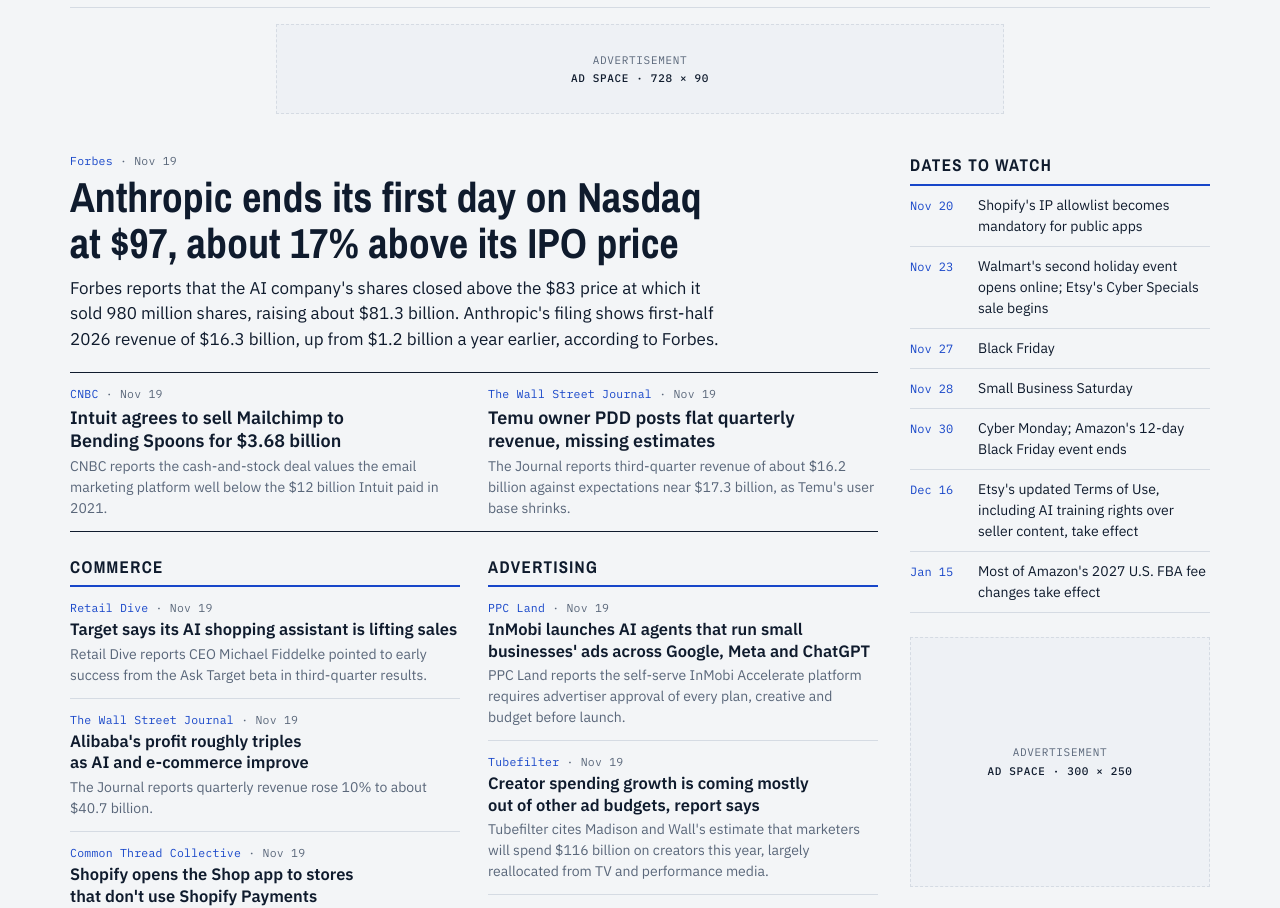
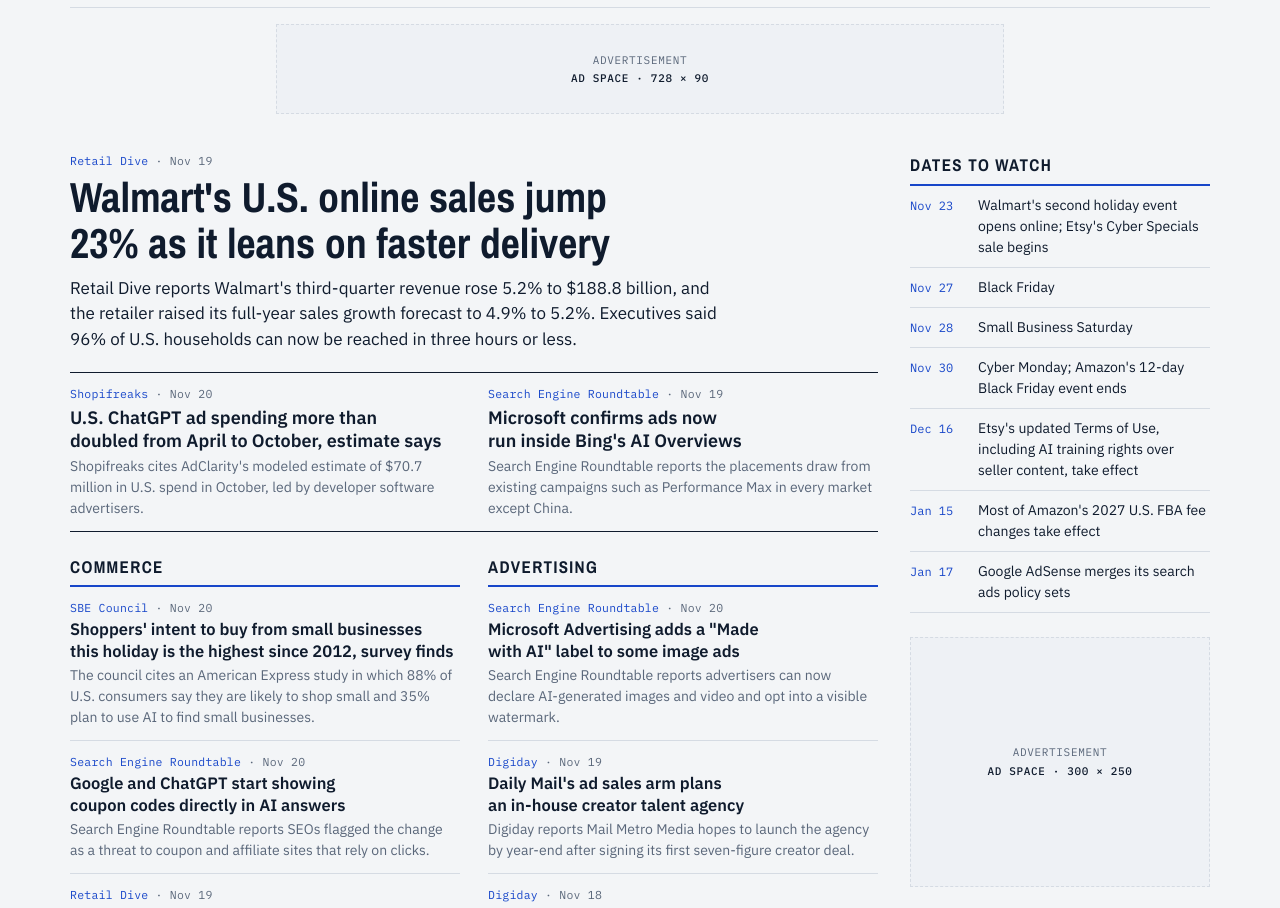
Before and after one commit to rfowlerjr/digitalbusinessnation, a plain HTML site: page index.html in a window 1280 px wide. Shown: the part 116-1024 px from the top of the page. Drawn offline with nearby package versions, Linux system fonts and the light colour scheme.

Commit message:
Daily refresh: November 21, 2026
Co-Authored-By: Claude Opus 5.5 <noreply@anthropic.com>
Claude-Session: https://claude.ai/code/session_01KpBwt3fCEFTJ7GAKdEaoji

```diff
--- a/index.html
+++ b/index.html
@@ -136,44 +136,44 @@ footer{border-top:3px solid var(--ink);padding:16px 0 32px;font-size:13px;color:
 
 <script>
 /* ===== DAILY DATA: everything below this line is what changes each day ===== */
-const EDITION = { date: "Friday, November 20, 2026", updated: "Updated 4:50 a.m. PT" };
+const EDITION = { date: "Saturday, November 21, 2026", updated: "Updated 4:52 a.m. PT" };
 
 const LEAD = {
-  src: "Forbes", when: "Nov 19",
-  url: "https://www.forbes.com/sites/fionariley/2026/11/19/anthropic-ipo-live-nasdaq-futures-jump-as-record-stock-debut-could-open-25-higher/",
-  title: "Anthropic ends its first day on Nasdaq at $97, about 17% above its IPO price",
-  sum: "Forbes reports that the AI company's shares closed above the $83 price at which it sold 980 million shares, raising about $81.3 billion. Anthropic's filing shows first-half 2026 revenue of $16.3 billion, up from $1.2 billion a year earlier, according to Forbes."
+  src: "Retail Dive", when: "Nov 19",
+  url: "https://www.retaildive.com/news/walmart-ecommerce-boom-fulfillment-speed-q3-earnings/875166/",
+  title: "Walmart's U.S. online sales jump 23% as it leans on faster delivery",
+  sum: "Retail Dive reports Walmart's third-quarter revenue rose 5.2% to $188.8 billion, and the retailer raised its full-year sales growth forecast to 4.9% to 5.2%. Executives said 96% of U.S. households can now be reached in three hours or less."
 };
 
 const ALSO = [
-  { src: "CNBC", when: "Nov 19",
-    url: "https://www.cnbc.com/2026/11/19/intuit-mailchimp-sale-bending-spoons.html",
-    title: "Intuit agrees to sell Mailchimp to Bending Spoons for $3.68 billion",
-    sum: "CNBC reports the cash-and-stock deal values the email marketing platform well below the $12 billion Intuit paid in 2021." },
-  { src: "The Wall Street Journal", when: "Nov 19",
-    url: "https://www.wsj.com/business/earnings/temu-owner-reports-flat-profit-revenue-as-challenges-continue-039f7d3e",
-    title: "Temu owner PDD posts flat quarterly revenue, missing estimates",
-    sum: "The Journal reports third-quarter revenue of about $16.2 billion against expectations near $17.3 billion, as Temu's user base shrinks." }
+  { src: "Shopifreaks", when: "Nov 20",
+    url: "https://www.shopifreaks.com/us-advertisers-spent-an-estimated-70-7m-on-chatgpt-ads-in-october-more-than-double-aprils-total-with-developer-tools-leading/",
+    title: "U.S. ChatGPT ad spending more than doubled from April to October, estimate says",
+    sum: "Shopifreaks cites AdClarity's modeled estimate of $70.7 million in U.S. spend in October, led by developer software advertisers." },
+  { src: "Search Engine Roundtable", when: "Nov 19",
+    url: "https://www.seroundtable.com/microsoft-ads-in-ai-overviews-on-bing-42578.html",
+    title: "Microsoft confirms ads now run inside Bing's AI Overviews",
+    sum: "Search Engine Roundtable reports the placements draw from existing campaigns such as Performance Max in every market except China." }
 ];
 
 const SECTIONS = [
   { id: "commerce", name: "Commerce", items: [
+    { src: "SBE Council", when: "Nov 20",
+      url: "https://sbecouncil.org/2026/11/20/small-business-saturday-2026-is-your-business-ready-consumers-are-ready-to-shop-small/",
+      title: "Shoppers' intent to buy from small businesses this holiday is the highest since 2012, survey finds",
+      sum: "The council cites an American Express study in which 88% of U.S. consumers say they are likely to shop small and 35% plan to use AI to find small businesses." },
+    { src: "Search Engine Roundtable", when: "Nov 20",
+      url: "https://www.seroundtable.com/google-chatgpt-coupon-codes-42581.html",
+      title: "Google and ChatGPT start showing coupon codes directly in AI answers",
+      sum: "Search Engine Roundtable reports SEOs flagged the change as a threat to coupon and affiliate sites that rely on clicks." },
     { src: "Retail Dive", when: "Nov 19",
       url: "https://www.retaildive.com/news/target-ai-shopping-assistant-drives-sales-q3/875106/",
       title: "Target says its AI shopping assistant is lifting sales",
       sum: "Retail Dive reports CEO Michael Fiddelke pointed to early success from the Ask Target beta in third-quarter results." },
-    { src: "The Wall Street Journal", when: "Nov 19",
-      url: "https://www.wsj.com/business/earnings/alibaba-earnings-rebound-sharply-as-ai-profitability-improves-70fd90d5",
-      title: "Alibaba's profit roughly triples as AI and e-commerce improve",
-      sum: "The Journal reports quarterly revenue rose 10% to about $40.7 billion." },
     { src: "Common Thread Collective", when: "Nov 19",
       url: "https://commonthreadco.com/blogs/coachs-corner/shopify-just-opened-the-shop-app-to-every-store-not-just-shopify-payments-users",
       title: "Shopify opens the Shop app to stores that don't use Shopify Payments",
       sum: "The agency writes that paid Shop Campaigns remain limited to merchants on Shopify Payments." },
-    { src: "Retail Dive", when: "Nov 19",
-      url: "https://www.retaildive.com/news/tractor-supply-uber-same-day-delivery/874748/",
-      title: "Tractor Supply widens same-day delivery through Uber",
-      sum: "Retail Dive reports the retailer is boosting its same-day delivery options." },
     { src: "New York Post", when: "Nov 19",
       url: "https://nypost.com/2026/11/19/business/in-new-campaign-amazon-warns-nyc-customers-they-face-price-hikes-up-to-5-for-every-order-if-delivery-bill-is-passed/",
       title: "Amazon tells New York City customers a delivery-worker bill could add up to $5 per order",
@@ -184,6 +184,22 @@ const SECTIONS = [
       sum: "The marketplace digest says most changes start Jan. 15, 2027, and also covers new EU customs fees on low-value parcels." }
   ]},
   { id: "advertising", name: "Advertising", items: [
+    { src: "Search Engine Roundtable", when: "Nov 20",
+      url: "https://www.seroundtable.com/bing-ads-made-with-ai-label-42579.html",
+      title: "Microsoft Advertising adds a \"Made with AI\" label to some image ads",
+      sum: "Search Engine Roundtable reports advertisers can now declare AI-generated images and video and opt into a visible watermark." },
+    { src: "Digiday", when: "Nov 19",
+      url: "https://digiday.com/marketing/mail-metro-medias-next-creator-play-is-representing-them/",
+      title: "Daily Mail's ad sales arm plans an in-house creator talent agency",
+      sum: "Digiday reports Mail Metro Media hopes to launch the agency by year-end after signing its first seven-figure creator deal." },
+    { src: "Digiday", when: "Nov 18",
+      url: "https://digiday.com/media/some-creators-are-turning-youtube-back-catalogs-into-sizable-paychecks/",
+      title: "Creators are earning more by licensing old YouTube videos to other platforms",
+      sum: "Digiday reports one true-crime channel made $154,000 in September from outlets like Spotify and TV apps, according to its distributor Motion Society." },
+    { src: "Digiday", when: "Nov 20",
+      url: "https://digiday.com/media/openai-rewrites-chatgpt-business-hub-terms-after-legal-language-raises-concerns/",
+      title: "OpenAI revises the terms for its ChatGPT Business Hub",
+      sum: "Digiday reports the rewrite followed concerns raised about the original legal language." },
     { src: "PPC Land", when: "Nov 19",
       url: "https://ppc.land/inmobi-lets-seven-ai-agents-run-small-firms-google-meta-and-chatgpt-ads/",
       title: "InMobi launches AI agents that run small businesses' ads across Google, Meta and ChatGPT",
@@ -191,37 +207,21 @@ const SECTIONS = [
     { src: "Tubefilter", when: "Nov 19",
       url: "https://www.tubefilter.com/2026/11/19/marketers-will-spend-116b-on-creators-in-2026-theyre-cannibalizing-other-budgets-to-do-it/",
       title: "Creator spending growth is coming mostly out of other ad budgets, report says",
-      sum: "Tubefilter cites Madison and Wall's estimate that marketers will spend $116 billion on creators this year, largely reallocated from TV and performance media." },
-    { src: "Net Influencer", when: "Nov 20",
-      url: "https://netinfluencer.com/creator-affiliate-platform-levanta-adds-tiktok-shop-alongside-amazon-walmart",
-      title: "Levanta adds TikTok Shop to its creator affiliate platform",
-      sum: "Net Influencer reports brands can now manage TikTok Shop programs alongside Amazon, Walmart, Shopify and Wayfair." },
-    { src: "Digiday", when: "Nov 20",
-      url: "https://digiday.com/media/openai-rewrites-chatgpt-business-hub-terms-after-legal-language-raises-concerns/",
-      title: "OpenAI revises the terms for its ChatGPT Business Hub",
-      sum: "Digiday reports the rewrite followed concerns raised about the original legal language." },
-    { src: "Search Engine Roundtable", when: "Nov 19",
-      url: "https://www.seroundtable.com/recap-11-19-2026-42575.html",
-      title: "Google AdSense will combine its search ads policy sets in January",
-      sum: "Search Engine Roundtable reports the merged policies take effect Jan. 17, 2027." },
-    { src: "Net Influencer", when: "Nov 18",
-      url: "https://netinfluencer.com/disney-will-add-tiktok-creator-videos-in-december-timed-to-avengers-doomsday",
-      title: "Disney+ will start carrying invited TikTok creators' videos in December",
-      sum: "Net Influencer reports that Disney's shareholder letter caps the videos at 10 minutes and bars AI depictions of Disney characters." }
+      sum: "Tubefilter cites Madison and Wall's estimate that marketers will spend $116 billion on creators this year, largely reallocated from TV and performance media." }
   ]},
   { id: "ai-funding", name: "AI & Funding", wide: true, items: [
+    { src: "Shopifreaks", when: "Nov 20",
+      url: "https://www.shopifreaks.com/anthropic-offers-discounts-above-30-to-customers-who-commit-a-share-of-their-ai-budgets-then-asks-for-invoices-to-prove-it/",
+      title: "Anthropic reportedly offers big discounts to customers that commit part of their AI budgets",
+      sum: "Citing The Information, Shopifreaks reports discounts can top 30% and some customers are asked for invoices as proof." },
+    { src: "Modern Industrials", when: "Nov 19",
+      url: "https://www.modernindustrials.com/blog/modern-industrials-raises-6m",
+      title: "Modern Industrials raises $6 million for AI agents aimed at manufacturers and distributors",
+      sum: "The company says Glasswing Ventures led the seed round for software that handles quoting, order entry and procurement." },
     { src: "TechCrunch", when: "Nov 19",
       url: "https://techcrunch.com/2026/11/19/former-alibaba-execs-everful-raises-48-5m-to-connect-retailers-with-chinese-factories/",
       title: "Everful raises $48.5 million to link smaller retailers with Chinese factories",
       sum: "TechCrunch reports the company was started by former Alibaba executives." },
-    { src: "Tech.eu", when: "Nov 19",
-      url: "https://tech.eu/2026/11/19/london-based-boltz-raises-110m-series-a/",
-      title: "London's Boltz raises a $110 million Series A",
-      sum: "Tech.eu reports that Bessemer led the round." },
-    { src: "SiliconANGLE", when: "Nov 19",
-      url: "https://siliconangle.com/2026/11/19/industrial-monitoring-startup-brightai-closes-97m-investment/",
-      title: "Industrial monitoring startup BrightAI closes a $97 million investment",
-      sum: "SiliconANGLE reports Smith Point led the round." },
     { src: "Fortune", when: "Nov 19",
       url: "https://fortune.com/2026/11/19/series-a-funding-skyrocketed-2026-founders-arent-getting-more-chances/",
       title: "Series A dollars are up sharply this year, but the number of deals is not",
@@ -238,13 +238,13 @@ const SECTIONS = [
 ];
 
 const DATES = [
-  ["Nov 20", "Shopify's IP allowlist becomes mandatory for public apps"],
   ["Nov 23", "Walmart's second holiday event opens online; Etsy's Cyber Specials sale begins"],
   ["Nov 27", "Black Friday"],
   ["Nov 28", "Small Business Saturday"],
   ["Nov 30", "Cyber Monday; Amazon's 12-day Black Friday event ends"],
   ["Dec 16", "Etsy's updated Terms of Use, including AI training rights over seller content, take effect"],
-  ["Jan 15", "Most of Amazon's 2027 U.S. FBA fee changes take effect"]
+  ["Jan 15", "Most of Amazon's 2027 U.S. FBA fee changes take effect"],
+  ["Jan 17", "Google AdSense merges its search ads policy sets"]
 ];
 /* ===== END DAILY DATA ===== */
 
```
